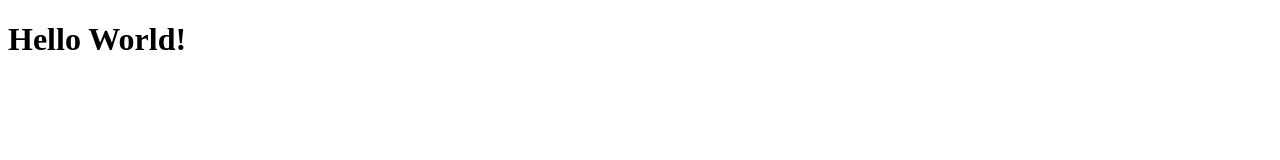
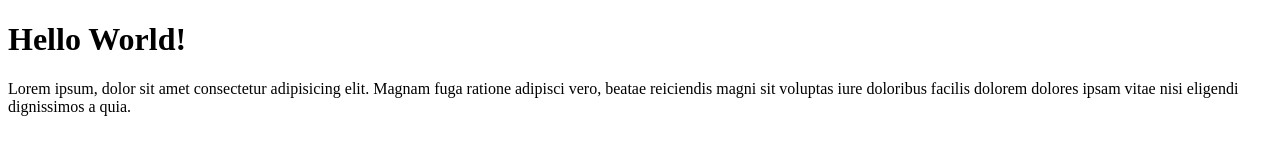
Before and after one commit to uzets/uzets-test, a plain HTML site: page index.html in a window 1280 px wide. Drawn offline with Linux system fonts and the light colour scheme.

Commit message:
menambahkan paragraf

```diff
--- a/index.html
+++ b/index.html
@@ -7,5 +7,6 @@
 </head>
 <body>
     <h1>Hello World!</h1>
+    <p>Lorem ipsum, dolor sit amet consectetur adipisicing elit. Magnam fuga ratione adipisci vero, beatae reiciendis magni sit voluptas iure doloribus facilis dolorem dolores ipsam vitae nisi eligendi dignissimos a quia.</p>
 </body>
 </html>
```
